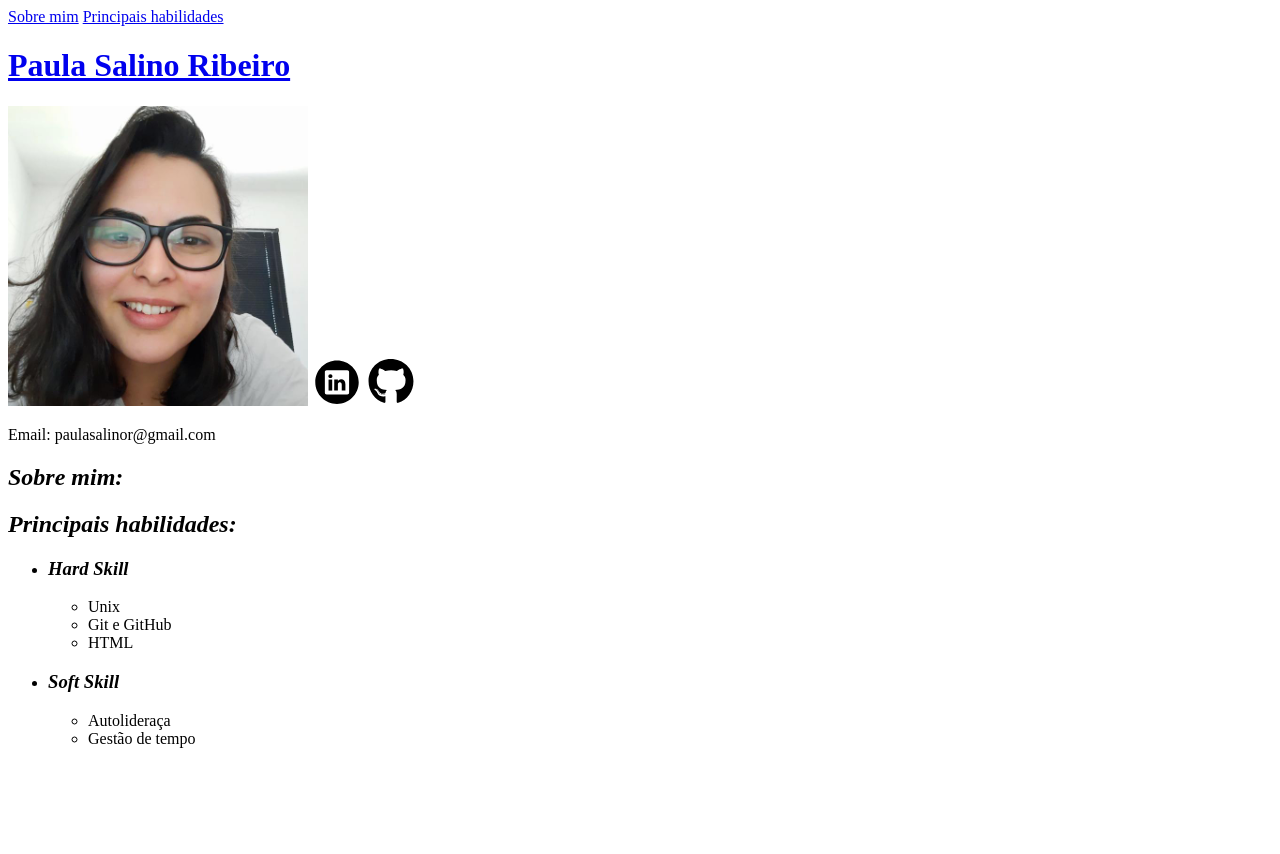
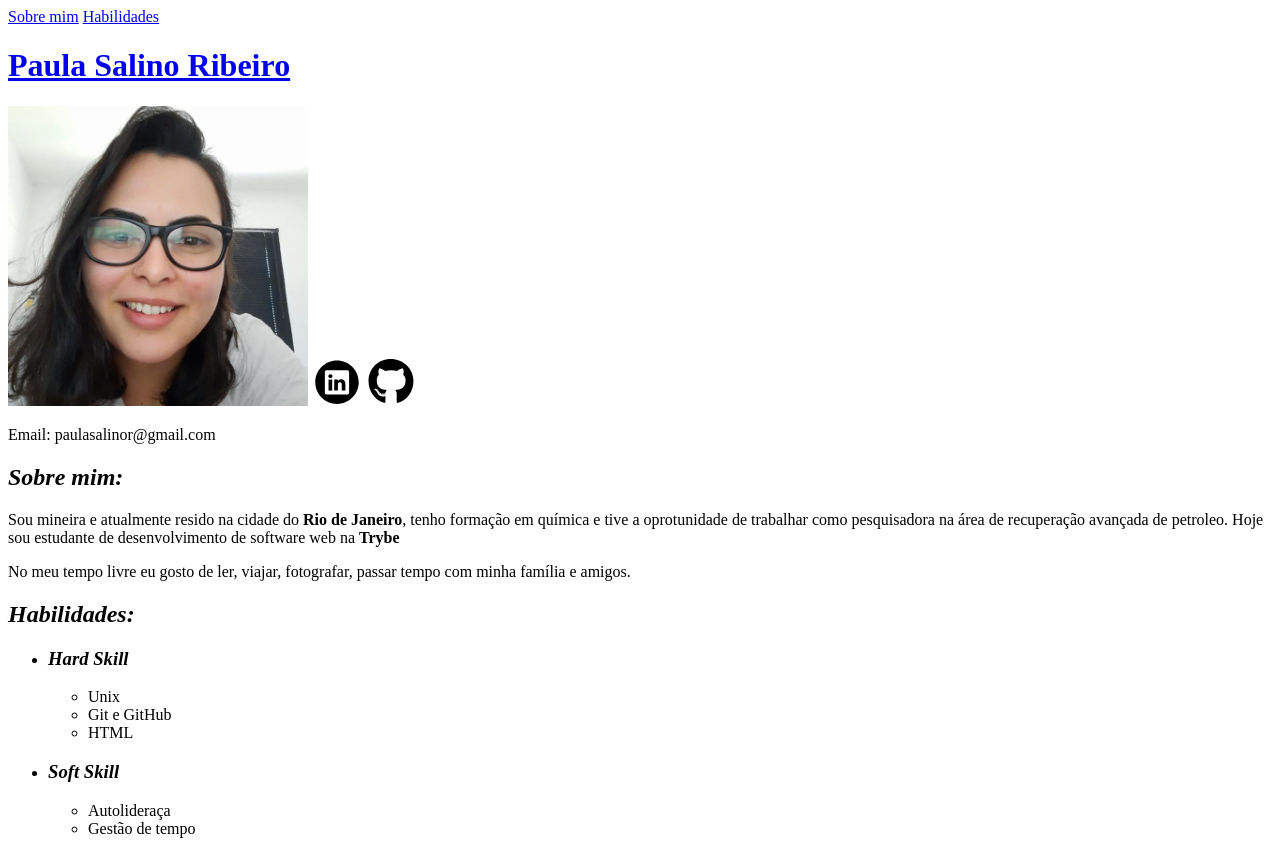
Before and after one commit to PaulaSalinoRibeiro/PaulaSalinoRibeiro.github.io, a plain HTML site: page index.html in a window 1280 px wide. Before the commit the page ends 800 px from the top, so only its background shows below. Drawn offline with Linux system fonts and the light colour scheme.

Commit message:
adicionar texto sobre mim

```diff
--- a/index.html
+++ b/index.html
@@ -11,7 +11,7 @@
     <div class="container">
         <div class="nav-bar">
             <a href="#Sobre">Sobre mim</a>
-            <a href="#Habilidades">Principais habilidades</a>
+            <a href="#Habilidades">Habilidades</a>
         </div>
     <div>
         <h1><a href="#Foto">Paula Salino Ribeiro</a></h1>
@@ -23,11 +23,14 @@
     <div class="about">
         <h2 id="Sobre"><em>Sobre mim:</em></h2>
         <p>
-
+            Sou mineira e atualmente resido na cidade do <strong>Rio de Janeiro</strong>, tenho formação em química e tive a oprotunidade de trabalhar como pesquisadora na área de recuperação avançada de petroleo. Hoje sou estudante de desenvolvimento de software web na <strong>Trybe</strong>
+        </p>
+        <p>
+            No meu tempo livre eu gosto de ler, viajar, fotografar, passar tempo com minha família e amigos.
         </p>
     </div>
     <div class="skills">
-        <h2 id="Habilidades"><em>Principais habilidades:</em></h2>
+        <h2 id="Habilidades"><em>Habilidades:</em></h2>
         <ul>
             <li><h3><em>Hard Skill</em></h3></li>
             <ul>
```
